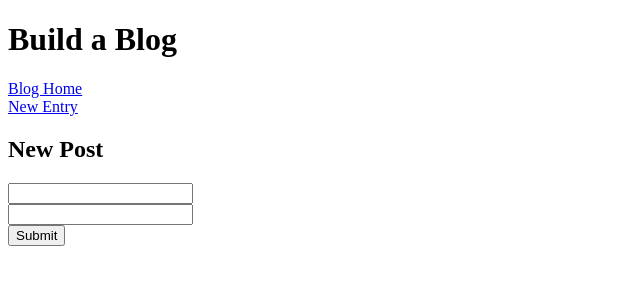
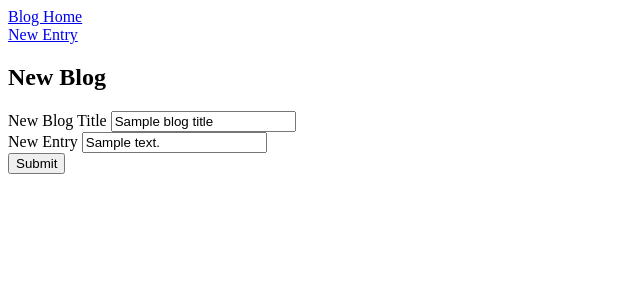
Before and after one commit to Christine147/blogz, a Flask app: template templates/newpost.html in a window 1280 px wide. Shown: the top 300 px of the page, without its empty margins (0-640 px from the left). Run offline with Flask 2, Linux system fonts and the light colour scheme; the template is opened without the code that fills it: most values are stand-ins (such as "Sample title", 1, 10 or a date in 2020).

Commit message:
final act

```diff
--- a/main.py
+++ b/main.py
@@ -11,48 +11,56 @@ db = SQLAlchemy(app)
 class Blog(db.Model):
 
     id = db.Column(db.Integer, primary_key=True)
-    title = db.Column(db.String(120))
-    body = db.Column(db.String(3000))
+    blog_title = db.Column(db.String(120))
+    blog_body = db.Column(db.String(3000))
 
-def __init__(id, title, body):
-        id.title = title
-        id.body = body
+    def __init__(self, blog_title, blog_body):
+        self.blog_title = blog_title
+        self.blog_body = blog_body
 
 @app.route('/', methods=['GET'])
 def home():
+    show_blog = Blog.query.all()
+    return render_template('blog_home.html', show_blog=show_blog)
 
-    return render_template('blog_home.html')
+@app.route('/blog_home', methods=['POST','GET'])
+def display_entry():
+    show_blog = Blog.query.all()
+    return render_template('blog_home.html', show_blog=show_blog)
 
-@app.route('/blog')
-def display_entry():
-    entry_id=request.arg.get('id')
-    entry=Blog.query.get(entry_id)
-    return render_template('blog_home.html', entry=entry)
+@app.route('/newpost', methods=['POST', 'GET'])
+def new_entry():
 
-@app.route('/newpost')
-def new_entry():
-    if request.method == 'GET':
-        return render_template('newpost.html')
     if request.method == 'POST':
-        blog_title = request.form['title']
-        blog_body = request.form['body']
-        title_error = ""
-        body_error = ""
+        blog_title = request.form['blog_title']
+        blog_body = request.form['blog_body']
+        title_error = ''
+        body_error = ''
 
-    if len(blog_title) < 1:
-        title_error = "Dude, name yo blog!"
+        if not blog_title:
+            title_error = "Dude, name yo blog!"
 
-    if len(blog_body) <1:
-        body_error = "You must have something to say, duh"
+        if not blog_body:
+            body_error = "You must have something to say, duh"
 
-    if not title_error and not body_error:
+        if not blog_title or not blog_body:
+            return render_template('newpost.html', title_error=title_error, body_error=body_error,
+            blog_title=blog_title, blog_body=blog_body)
+
         new_blog = Blog(blog_title, blog_body)
         db.session.add(new_blog)
         db.session.commit()
-        query_parameter = "/newpost?id=" + str(new_blog.id)
+        return redirect ('/blog_home')
 
-    else:
-        render_template('newpost.html', title_error=title_error, body_error=body_error)
+
+    return render_template('newpost.html')
+
+@app.route('/single_blog')
+def single_blog():
+    new_id = request.args.get('id')
+    find_title = Blog.query.get(new_id).blog_title
+    find_body = Blog.query.get(new_id).blog_body
+    return render_template ('single_blog.html', find_title=find_title, find_body=find_body)
 
 if __name__ == '__main__':
     app.run()
--- a/templates/base.html
+++ b/templates/base.html
@@ -1,18 +1,25 @@
 <!DOCTYPE html>
 <html>
+
 <head>
 
     <title>Build a Blog</title>
 
 </head>
+<style>
+    .error {
+        color: blueviolet;
+    }
+
+</style>
 <body>
 
-    <h1>Build a Blog</h1>
+
     <header>
 
         <a href='/blog_home'>Blog Home</a>
         <br>
-        <a href='/new_entry'>New Entry</a>
+        <a href='/newpost'>New Entry</a>
 
     </header>
 
--- a/templates/newpost.html
+++ b/templates/newpost.html
@@ -2,19 +2,21 @@
 
 {% block content %}
 
-<h2>New Post</h2>
+<h2>New Blog</h2>
 
-<form method="post">
+    <form method="POST">
         <div class='entry_form'>
-    <label>
-        <input type='text' name= 'title' value=""/>
+        <label for="blog_title">
+            New Blog Title
+            <input type='text' name= 'blog_title' value="{{blog_title}}"/>
             <span class='error'>{{title_error}}</span>
         </label>
         </div>
 
         <div class='entry_form'>
-    <label>
-        <input type='text' name= 'body' value =""/>
+        <label for="blog_body">
+            New Entry
+            <input type='text' name= 'blog_body' value ="{{blog_body}}"/>
             <span class='error'>{{body_error}}</span>
         </label>
         </div>
--- a/templates/single_blog.html
+++ b/templates/single_blog.html
@@ -2,7 +2,7 @@
 
 {% block content %}
 
-<h2>{{blog.title}}</h2>
-<p>{{blog.body}}</p>
+<h2>{{find_title}}</h2>
+<p>{{find_body}}</p>
 
 {% endblock %}
```
Also changed, not shown: templates/blog_home.html (+13 -5 lines). Lines whose indentation alone changed are shown as unchanged.
